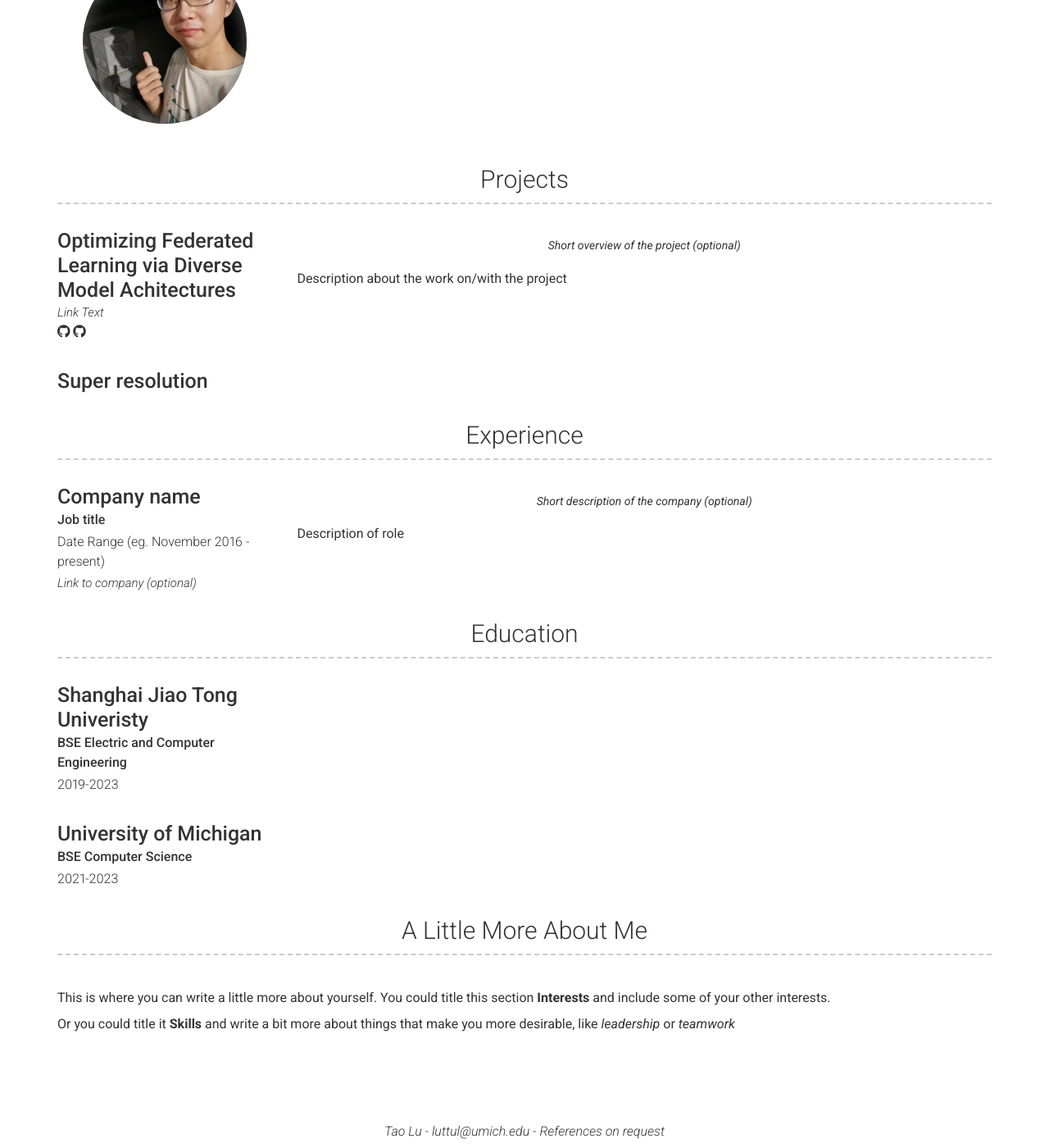
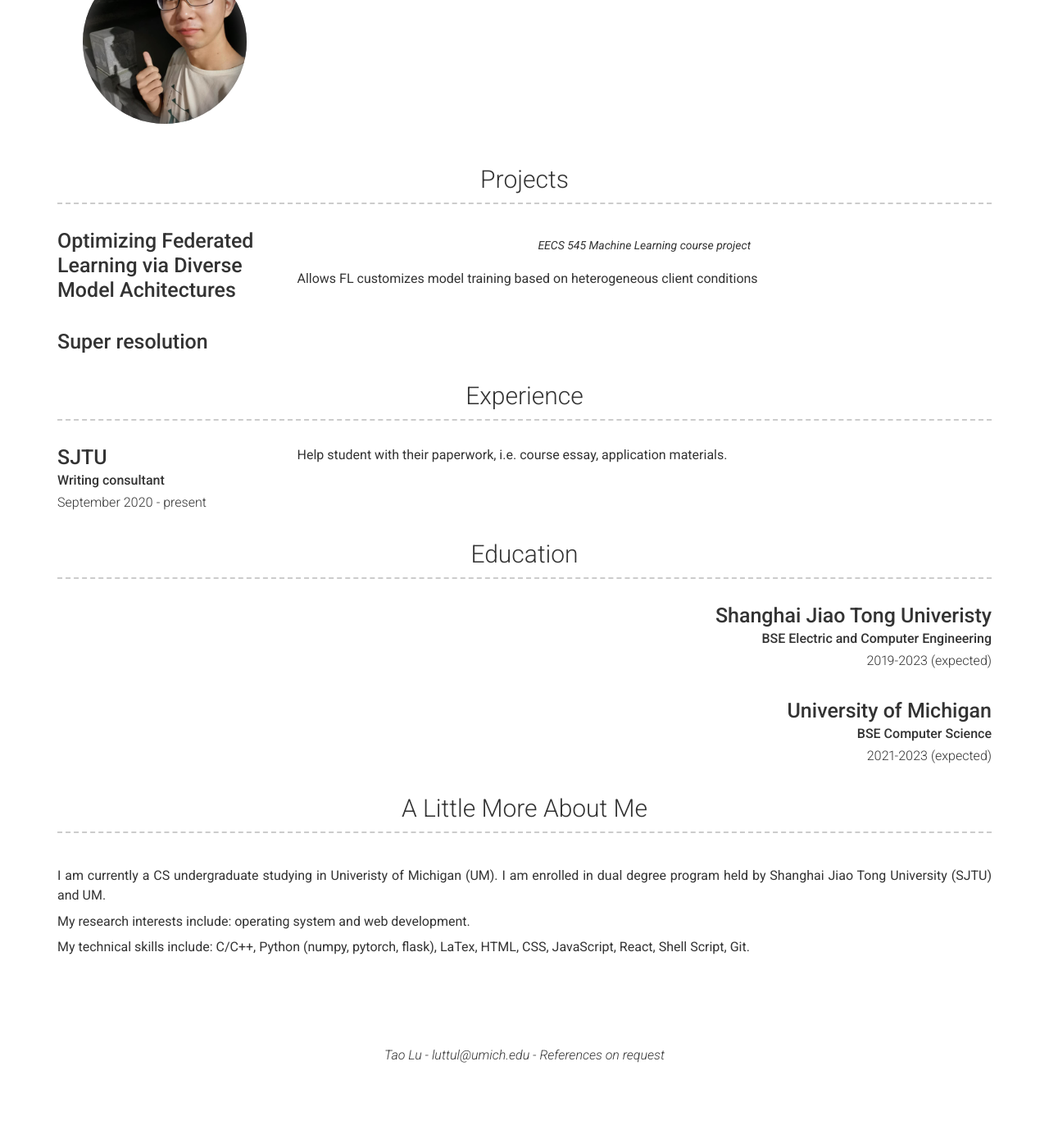
Before and after one commit to ISTHATDISTANCE/isthatdistance.github.io, a Jekyll site: the page built from index.md, in a window 1280 px wide and 1400 px high, scrolled down 351 px. Shown: the whole window at 82% size. Built offline with Jekyll 4.4.1, drawn with Linux system fonts in a browser that asks for light colours; nearby versions of some CDN libraries; after the commit the page ends 1657 px from its top, so only the background shows below that.

Commit message:
make some progress

```diff
--- a/_config.yml
+++ b/_config.yml
@@ -70,52 +70,54 @@
     content:
       - layout: left
         title: Optimizing Federated Learning via Diverse Model Achitectures
-        link: Link to project (eg. sproogen.github.io/modern-resume-theme)(optional)
-        link_text: Link Text
-        additional_links:
-          - title:  Github page for project (eg. sproogen/modern-resume-theme)
-            icon: fab fa-github
-            url: Link to project (eg. sproogen.github.io/modern-resume-theme)(optional)
-          - title:  Github page for project (eg. sproogen/modern-resume-theme)
-            icon: fab fa-github
-            url: Link to project (eg. sproogen.github.io/modern-resume-theme)(optional)
+        # link: Link to project (eg. sproogen.github.io/modern-resume-theme)(optional)
+        # link_text: Link Text
+        # additional_links:
+        #   - title:  Github page for project (eg. sproogen/modern-resume-theme)
+        #     icon: fab fa-github
+        #     url: Link to project (eg. sproogen.github.io/modern-resume-theme)(optional)
+        #   - title:  Github page for project (eg. sproogen/modern-resume-theme)
+        #     icon: fab fa-github
+        #     url: Link to project (eg. sproogen.github.io/modern-resume-theme)(optional)
         quote: >
-          Short overview of the project (optional)
+          EECS 545 Machine Learning course project
         description: | # this will include new lines to allow paragraphs
-          Description about the work on/with the project
+          Allows FL customizes model training based on heterogeneous client conditions
       - layout: left
         title: Super resolution
   - title: Experience
     layout: list
     content:
       - layout: left
-        title: Company name
-        sub_title: Job title
-        caption: Date Range (eg. November 2016 - present)
-        link: Link to company (optional)
-        quote: >
-          Short description of the company (optional)
+        title: SJTU
+        sub_title: Writing consultant
+        caption: September 2020 - present
+        # link: Link to company (optional)
+        # quote: >
+        #   Short description of the company (optional)
         description: | # this will include new lines to allow paragraphs
-          Description of role
+          Help student with their paperwork, i.e. course essay, application materials.
   - title: Education
     layout: list
     content:
-      - layout: top-left
+      - layout: top-right
         title: Shanghai Jiao Tong Univeristy
         sub_title: BSE Electric and Computer Engineering
-        caption: 2019-2023
-      - layout: top-left
+        caption: 2019-2023 (expected)
+      - layout: top-right
         title: University of Michigan
         sub_title: BSE Computer Science
-        caption: 2021-2023
+        caption: 2021-2023 (expected)
         # description: | # this will include new lines to allow paragraphs
         #   Description of qualification
   - title: A Little More About Me
     layout: text
     content: | # this will include new lines to allow paragraphs
-      This is where you can write a little more about yourself. You could title this section **Interests** and include some of your other interests.
+      I am currently a CS undergraduate studying in Univeristy of Michigan (UM). I am enrolled in dual degree program held by Shanghai Jiao Tong University (SJTU) and UM.
 
-      Or you could title it **Skills** and write a bit more about things that make you more desirable, like *leadership* or *teamwork*
+      My research interests include: operating system and web development.
+
+      My technical skills include: C/C++, Python (numpy, pytorch, flask), LaTex, HTML, CSS, JavaScript, React, Shell Script, Git.
 
 # Footer
 footer_show_references: true
```
